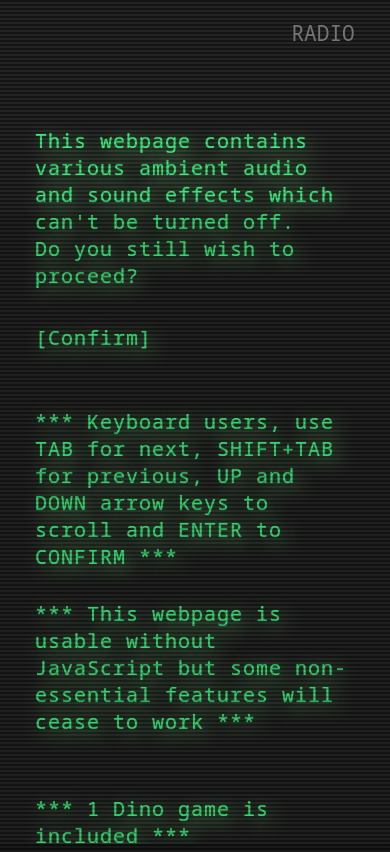
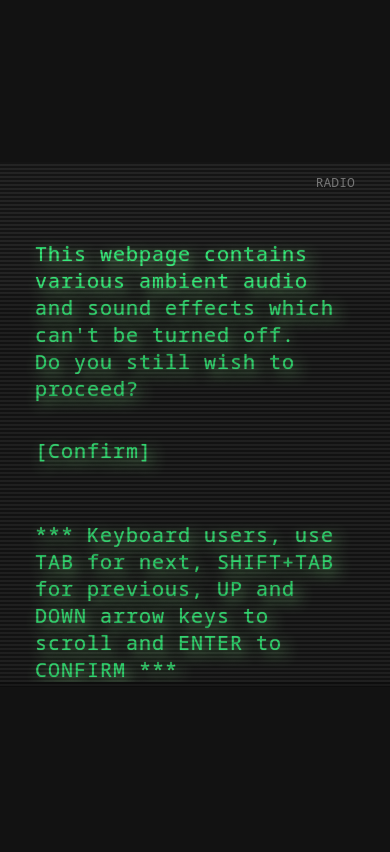
Before and after one commit to jialiang/fallout-resume, a website with bundled scripts: page src/index.html in a window 390 px wide. Built offline with nearby package versions, Linux system fonts and the light colour scheme; files whose address does not match are found by name.

Commit message:
Cap the screen at 3:4 on portrait and soften the glow blur to 0.75em for faster Firefox rendering

```diff
--- a/src/blur/index.css
+++ b/src/blur/index.css
@@ -10,6 +10,12 @@ div[class*="blur"] {
   width: 100%;
   pointer-events: none;
   color: transparent;
+}
+
+@media (max-aspect-ratio: 3/4) {
+  div[class*="blur"] {
+    padding: 20vw 9%;
+  }
 }
 
 .blur-4 {
--- a/src/index.css
+++ b/src/index.css
@@ -9,6 +9,7 @@
 }
 
 html {
+  display: flex;
   background: #121212;
   width: 100%;
   height: 100%;
@@ -20,13 +21,14 @@ html {
 
 body {
   position: relative;
-  margin: 0 auto;
+  margin: auto;
   background: #1a1a1a;
   width: 100%;
   max-width: calc(100vh * 4 / 3);
   /* Browsers without dvh drop this line and keep the vh one above. */
   max-width: calc(100dvh * 4 / 3);
   height: 100%;
+  max-height: calc(100vw * 4 / 3);
 }
 
 main {
@@ -38,7 +40,7 @@ main {
   overflow: hidden;
   color: var(--text);
   text-shadow:
-    0.25em 0.25em 1em var(--glow),
+    0.25em 0.25em 0.75em var(--glow),
     0 0 0.05em var(--edge);
 }
 
@@ -231,6 +233,16 @@ button::-moz-focus-inner {
   font-family: inherit;
 }
 
+@media (max-aspect-ratio: 3/4) {
+  section {
+    padding: 20vw 9%;
+  }
+
+  .radio {
+    font-size: calc(2.5vw * 4 / 3);
+  }
+}
+
 .radio.enabled {
   color: #fff58e;
   text-shadow:
```
Also changed, not shown: docs/index.html (+1 -1 lines).
